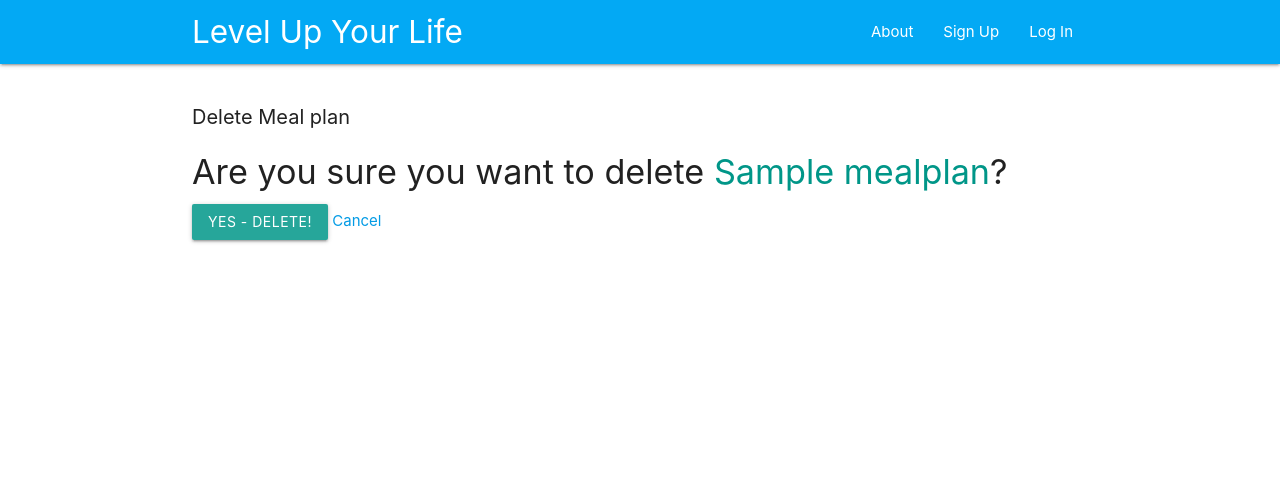
After one commit to atheismann/level-up-your-life, a Django app: page /mealplan/1/delete/ in a window 1280 px wide. The commit adds this page. Shown: the top 480 px of the page. Run offline with Django 3.2, Linux system fonts and the light colour scheme; tables that the repository leaves empty hold one stand-in row (values such as "Sample post").

Commit message:
add mealplan

```diff
--- a/main_app/templates/main_app/entry_form.html
+++ b/main_app/templates/main_app/entry_form.html
@@ -16,4 +16,6 @@
     </table>
     <input type="submit" value="Submit!" class="btn">
   </form>
+
+
 {% endblock %}
--- /dev/null
+++ b/main_app/templates/main_app/mealplan_confirm_delete.html
@@ -0,0 +1,14 @@
+
+{% extends 'base.html' %}
+
+{% block content %}
+  <h1>Delete Meal plan</h1>
+
+  <h4>Are you sure you want to delete <span class="teal-text">{{ object.name }}</span>?</h4>
+
+  <form action="" method="POST">
+    {% csrf_token %}
+    <input type="submit" value="Yes - Delete!" class="btn">
+    <a href="{% url 'entry_detail' entry.id %}">Cancel</a>
+  </form>
+{% endblock %}
```
Also changed, not shown: README.md.
